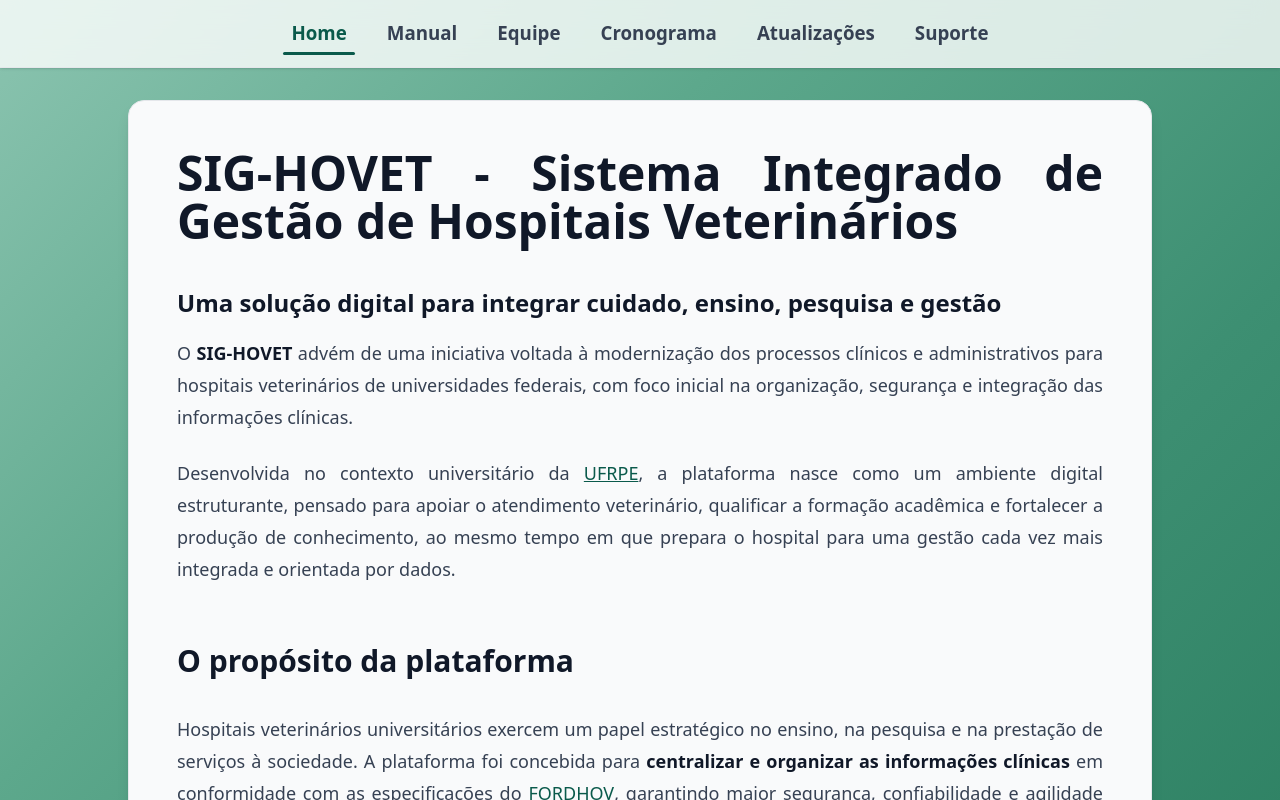
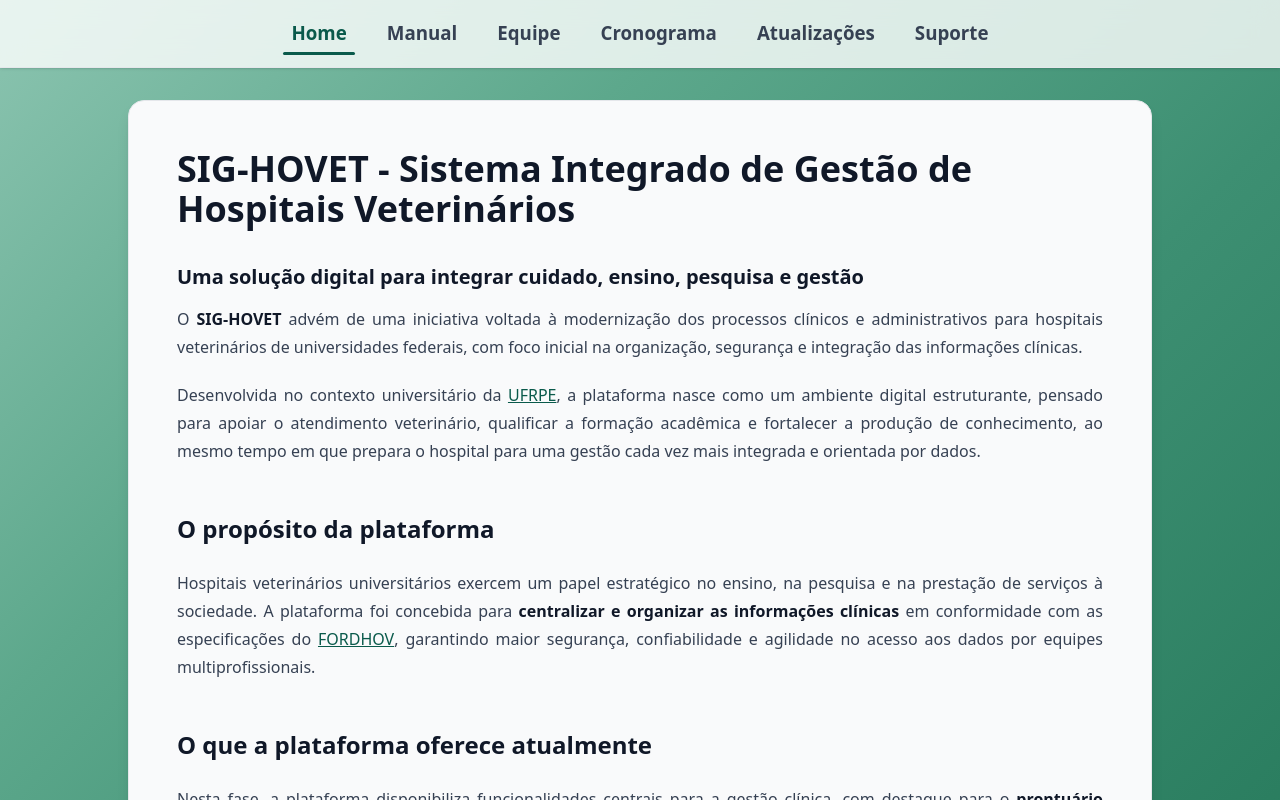
Before and after one commit to igor-felipe/manual-hovet, a Next.js app: page / in a window 1280 px wide. Shown: the top 800 px of the page. Built offline with nearby package versions, Linux system fonts and the light colour scheme.

Commit message:
feat: ajusta o comportamento do scroll, tamanhos de fontes e text justify

```diff
--- a/app/globals.css
+++ b/app/globals.css
@@ -134,6 +134,10 @@
 }
 
 @layer components {
+  .prose p {
+    text-align: justify;
+  }
+
   .prose h1 {
     @apply text-[#0A5A4B];
     font-weight: 650 !important;
--- a/app/layout.tsx
+++ b/app/layout.tsx
@@ -24,9 +24,9 @@
   children: React.ReactNode;
 }>) {
   return (
-    <html lang="pt-BR">
+    <html lang="pt-BR" className="overscroll-none">
       <body
-        className={`${geistSans.variable} ${geistMono.variable} antialiased`}
+        className={`${geistSans.variable} ${geistMono.variable} antialiased overscroll-none`}
         style={{
           background: "linear-gradient(135deg, #8bc4b0 0%, #5da88c 25%, #3d8f72 50%, #2a7d5f 75%, #0a5a4b 100%)"
         }}
--- a/app/manual/page.tsx
+++ b/app/manual/page.tsx
@@ -2,7 +2,7 @@
 
 export default function Page() {
   return (
-    <article className="prose prose-lg max-w-5xl px-12 py-12 mx-4 text-justify bg-gray-50 rounded-2xl shadow-lg border border-gray-200">
+    <article className="prose max-w-5xl px-12 py-12 mx-4 bg-gray-50 rounded-2xl shadow-lg border border-gray-200">
       <Post />
     </article>
   );
--- a/app/page.tsx
+++ b/app/page.tsx
@@ -2,7 +2,7 @@
 
 export default function Page() {
   return (
-    <article className="prose prose-lg max-w-5xl px-12 py-12 mx-4 text-justify bg-gray-50 rounded-2xl shadow-lg border border-gray-200">
+    <article className="prose max-w-5xl px-12 py-12 mx-4 bg-gray-50 rounded-2xl shadow-lg border border-gray-200">
       <Home />
     </article>
   );
--- a/components/Menu.tsx
+++ b/components/Menu.tsx
@@ -63,7 +63,7 @@
   }, [pathname]);
 
   return (
-    <div className="sticky top-0 z-50 flex items-start px-4 sm:px-6 sm:justify-center py-3 border-b border-gray-200 bg-white/80 backdrop-blur-md shadow-sm overflow-x-auto no-scrollbar">
+    <div className="sticky top-0 z-50 flex items-start px-4 sm:px-6 sm:justify-center py-3 border-b border-gray-200 bg-white/80 backdrop-blur-md shadow-sm overflow-x-auto no-scrollbar touch-pan-x overscroll-x-contain">
       <NavigationMenu>
         <div ref={navRef} className="relative">
           <NavigationMenuList className="flex-nowrap gap-6">
```
